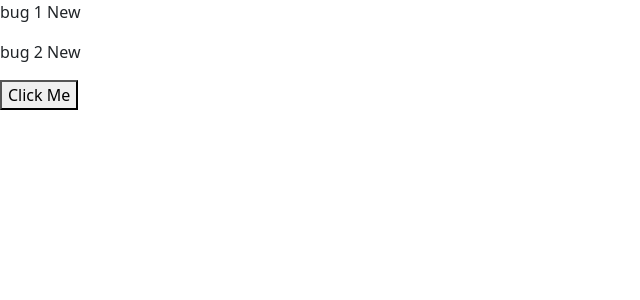
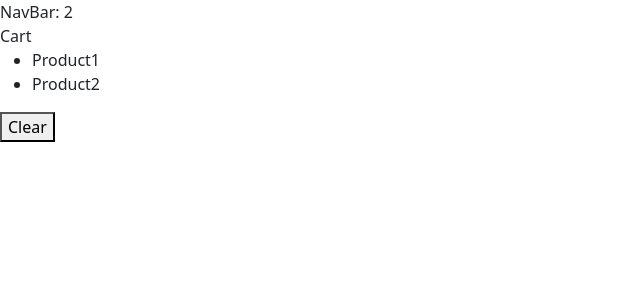
Before and after one commit to Fallou-Mbengue/react-app18, a React (Vite) app in the folder react-app/: page / in a window 1280 px wide. Shown: the top 300 px of the page, without its empty margins (0-640 px from the left). Built offline with nearby package versions, Linux system fonts and the light colour scheme; the HTML template or start-up script is replaced by a standard one.

Commit message:
sharing state between compoenent

```diff
--- a/react-app/src/App.tsx
+++ b/react-app/src/App.tsx
@@ -1,46 +1,14 @@
-import ListGroup from "./components/ListGroup";
-import Alert from "./components/Alert";
-import Button from "./components/Button";
 import { useState } from "react";
-import produce from "immer";
+import Cart from "./components/Cart";
+import NavBar from "./components/NavBar";
 
 function App() {
-  const [bugs, setBugs] = useState([
-    { id: 1, title: "bug 1", fixed: false },
-    { id: 2, title: "bug 2", fixed: false },
-  ]);
-
-  const handleClick = () => {
-    // update
-    // setBugs(bugs.map(bug => bug.id === 1 ? {...bugs, fixed:true} : bug))
-
-    // use immer
-    setBugs(
-      produce((draft) => {
-        const bug = draft.find((bug) => bug.id === 1);
-        if (bug) bug.fixed = true;
-      })
-    );
-  };
-
+  const [cartItems, setCartItems] = useState(["Product1", "Product2"]);
   return (
-    <>
-      {/* <ListGroup items={items} title="List" onSelectItem={handleSelectItem} />
-      <Button color="secondary" onClick={() => setAlertVisible(true)}>
-        My button
-      </Button>
-      {alertVisible && (
-        <Alert onClose={() => setAlertVisible(false)}>Show alert</Alert>
-      )} */}
-      <div>
-        {bugs.map((bug) => (
-          <p key={bug.id}>
-            {bug.title} {bug.fixed ? "fixed" : "New"}
-          </p>
-        ))}
-        <button onClick={handleClick}>Click Me</button>
-      </div>
-    </>
+    <div>
+      <NavBar cartItemsCount={cartItems.length} />
+      <Cart onClear={() => setCartItems([])} cartItems={cartItems} />
+    </div>
   );
 }
 
--- /dev/null
+++ b/react-app/src/components/Cart.tsx
@@ -0,0 +1,21 @@
+import React from "react";
+
+interface Props {
+  cartItems: string[];
+  onClear: () => void;
+}
+
+const Cart = ({ cartItems, onClear }: Props) => {
+  return (
+    <>
+      <div>Cart</div>
+      <ul>
+        {cartItems.map((item) => (
+          <li key={item}>{item}</li>
+        ))}
+      </ul>
+      <button onClick={onClear}>Clear</button>
+    </>
+  );
+};
+export default Cart;
--- /dev/null
+++ b/react-app/src/components/NavBar.tsx
@@ -0,0 +1,11 @@
+import React from "react";
+
+interface Props {
+  cartItemsCount: number;
+}
+
+const NavBar = ({ cartItemsCount }: Props) => {
+  return <div>NavBar: {cartItemsCount}</div>;
+};
+
+export default NavBar;
```
